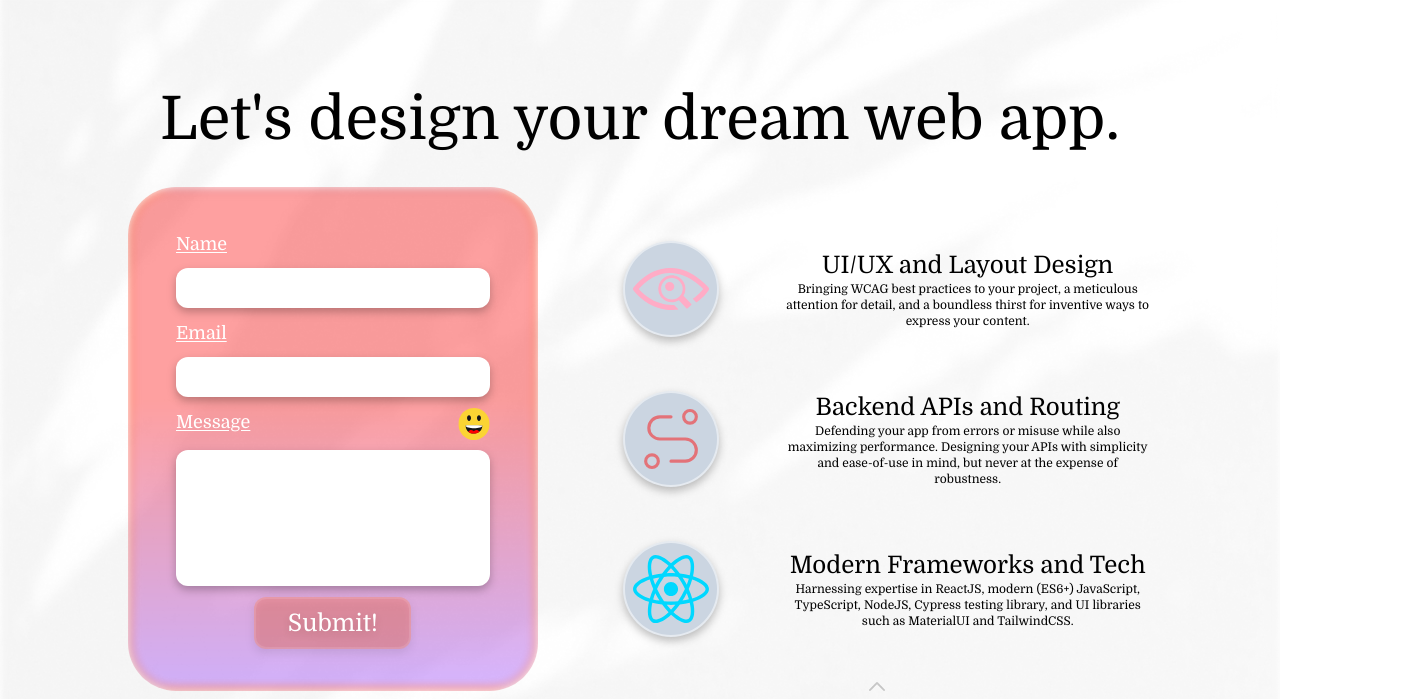
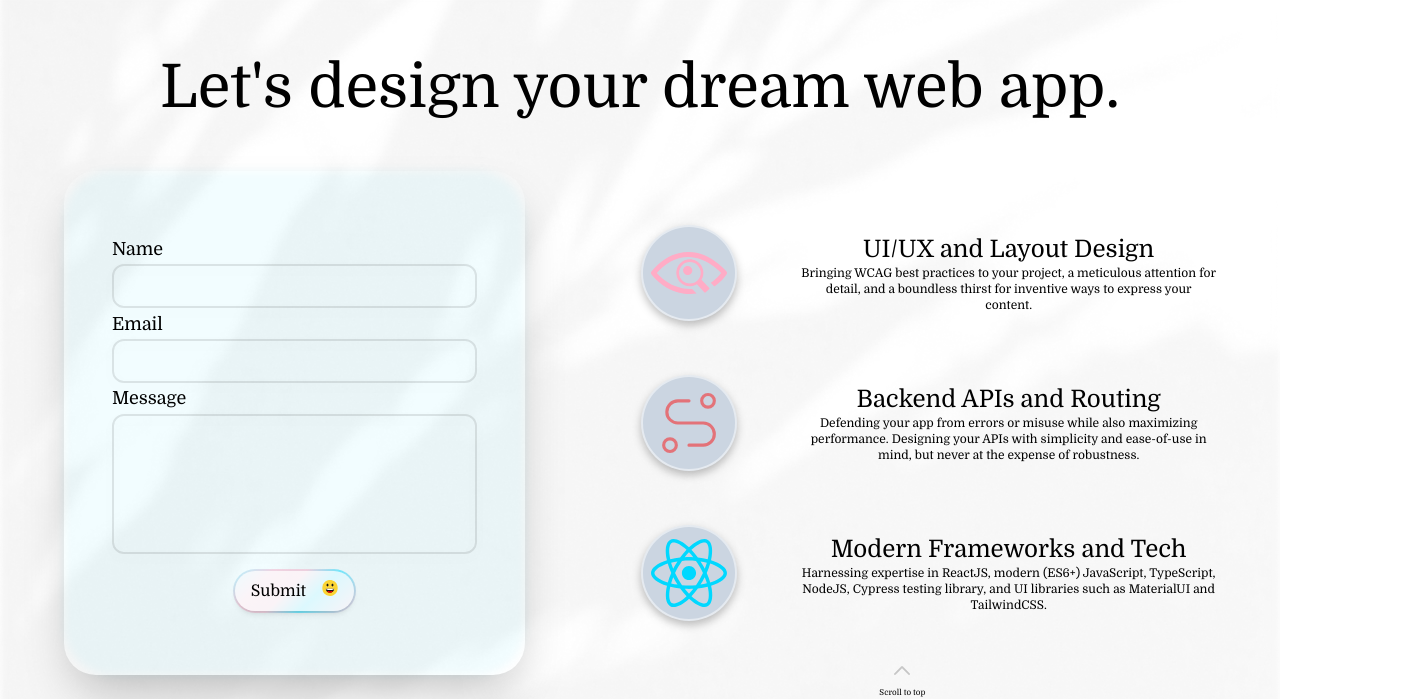
Before and after one commit to julianlk522/portfo, a Next.js app: page / in a window 1280 px wide. Shown: the part 1607-2306 px from the top of the page, 1408 px wide, since content can reach past the window. Built offline with nearby package versions, Linux system fonts and the light colour scheme.

Commit message:
overhaul Contact form color scheme, add gradient backdrop to submitButton, move form emoji to submitButton, adjustments to Index spacing, add Index continueButton bounding wrapper and adjust button styles

```diff
--- a/components/Contact.tsx
+++ b/components/Contact.tsx
@@ -18,7 +18,7 @@ export default function Contact({ darkMode }) {
 	const scrollPromptControls = useAnimationControls()
 	const { scrollYProgress } = useScroll()
 	const isInView = useInView(scrollUpRef, { amount: 'all' })
-	const opacityTransform = useTransform(scrollYProgress, [0.75, 1], [0, 1])
+	const opacityTransform = useTransform(scrollYProgress, [0.8, 1], [0, 1])
 
 	const scrollPromptVariants = {
 		initial: {
@@ -62,11 +62,14 @@ export default function Contact({ darkMode }) {
 			className={`${
 				darkMode ? 'bg-slate-800' : 'bg-mainBgFaded'
 			} bg-cover h-full py-16 px-32 flex flex-col justify-between text-center relative`}
-			style={!darkMode && { opacity: opacityTransform }}
+			style={{
+				padding: 'clamp(4rem, 4vw, 4vh) clamp(2rem, 8vw, 8vh)',
+				opacity: !darkMode && opacityTransform,
+			}}
 		>
 			<h2
 				id='contactTitle'
-				className={`${darkMode && 'text-white'} text-6xl pt-8`}
+				className={`${darkMode && 'text-white'} text-6xl`}
 			>
 				Let's design your dream web app.
 			</h2>
@@ -75,52 +78,57 @@ export default function Contact({ darkMode }) {
 				className='flex justify-between w-full h-[75%]'
 			>
 				<form
-					className='relative w-[40%] h-full flex flex-col justify-evenly items-center overflow-hidden after:absolute after:top-0 after:left-0 after:w-full after:h-full after:bg-sunset rounded-[3rem] py-8 px-12 after:border-4 after:border-[#FF5B23] after:rounded-[3rem] after:border-opacity-50 after:blur-sm shadow-thicc text-white'
+					className={`relative w-[40%] h-full flex flex-col justify-between items-center z-[1] after:absolute after:top-0 after:left-0 after:w-full after:h-full after:bg-[#00d8ff] after:bg-opacity-5 rounded-[2rem] py-16 px-12 after:rounded-[3rem] after:blur-sm after:z-[-1] shadow-2xl ${
+						darkMode ? 'text-white' : ''
+					}`}
 					//	todo: update with email logic
 					onSubmit={(e) => {
 						e.preventDefault()
 						console.log('thanks for submitting!')
 					}}
 				>
-					<h4 className='self-start z-[1] text-lg underline underline-offset-2'>
-						Name
-					</h4>
+					<h4 className='self-start text-lg'>Name</h4>
 					<input
 						type='text'
 						id='nameInput'
-						className='w-full z-[1] rounded-xl py-2 px-4 drop-shadow-mediumDark focus:outline-none'
+						className={`w-full rounded-xl py-2 px-4 drop-shadow-mediumDark focus:outline-none bg-transparent border-2 border-opacity-10 focus:border-opacity-40 ${
+							darkMode ? 'border-white' : 'border-black'
+						}`}
 					/>
-					<h4 className='self-start z-[1] text-lg underline underline-offset-2'>
-						Email
-					</h4>
+					<h4 className='self-start text-lg'>Email</h4>
 					<input
 						type='email'
 						id='emailInput'
-						className='w-full z-[1] rounded-xl py-2 px-4 drop-shadow-mediumDark focus:outline-none'
+						className={`w-full rounded-xl py-2 px-4 drop-shadow-mediumDark focus:outline-none bg-transparent border-2 border-opacity-10 focus:border-opacity-40 ${
+							darkMode ? 'border-white' : 'border-black'
+						}`}
 					/>
-					<div className='flex justify-between items-center w-full'>
-						<h4 className='self-start z-[1] text-lg underline underline-offset-2'>
-							Message
-						</h4>
-						<Image
-							src={laugh}
-							className='z-[1]'
-							width={32}
-							height={32}
-						/>
-					</div>
+					<h4 className='self-start text-lg'>Message</h4>
+
 					<textarea
 						name='messageContent'
 						id='messageInput'
-						className='w-full resize-none z-[1] rounded-xl py-2 px-4 drop-shadow-mediumDark focus:outline-none'
+						className={`w-full resize-none rounded-xl py-2 px-4 drop-shadow-mediumDark focus:outline-none bg-transparent border-2 border-opacity-10 focus:border-opacity-40 ${
+							darkMode ? 'border-white' : 'border-black'
+						}`}
 						rows={5}
 					></textarea>
 					<motion.button
-						className='w-1/2 text-2xl z-[1] py-2 px-4 text-white bg-[#FF5B23] bg-opacity-30 rounded-xl drop-shadow-mediumDark border-2 border-[rgba(255,255,255,0.1)]'
-						whileHover={{ scale: 1.1 }}
+						id='submitButton'
+						className={`relative flex mt-4 px-4 py-2 rounded-[2rem] after:absolute after:top-[-2px] after:left-[-2px] after:right-[-2px] after:bottom-[-2px] after:rounded-[2rem] after:bg-contactFormBackdrop after:z-[-1] hover:bg-contactFormBackdrop hover:bg-no-repeat overflow-visible hover:text-white ${
+							darkMode
+								? 'bg-slate-800'
+								: 'shadow-md bg-[rgba(255,255,255,0.75)]'
+						}`}
+						whileHover={{
+							scale: 1.1,
+						}}
 						whileTap={{ scale: 0.9 }}
 					>
-						Submit!
+						Submit
+						<div className='ml-4'>
+							<Image src={laugh} width={16} height={16} />
+						</div>
 					</motion.button>
 				</form>
 
@@ -134,12 +142,12 @@ export default function Contact({ darkMode }) {
 						<motion.div
 							className={`${
 								darkMode
-									? 'border-4 border-[rgba(255,255,255,0.1)] shadow-thicc'
+									? 'border-4 border-[rgba(255,255,255,0.1)] shadow-thick'
 									: 'bg-slate-300 border-2  border-[rgba(255,255,255,0.5)] drop-shadow-mediumDark'
 							} flex justify-center items-center mx-16 w-24 h-24 rounded-full`}
 							style={{ padding: 'max(0.5rem, 0.5vw)' }}
 							whileHover={{
-								y: [null, -4, 4],
+								y: [null, -8, 8],
 								transition: {
 									duration: 1,
 									repeat: Infinity,
@@ -172,11 +180,11 @@ export default function Contact({ darkMode }) {
 						<motion.div
 							className={`${
 								darkMode
-									? 'border-4 border-[rgba(255,255,255,0.1)] shadow-thicc'
+									? 'border-4 border-[rgba(255,255,255,0.1)] shadow-thick'
 									: 'bg-slate-300 border-2 border-[rgba(255,255,255,0.5)] drop-shadow-mediumDark'
 							} flex justify-center items-center mx-16 w-24 h-24 rounded-full`}
 							whileHover={{
-								y: [null, -4, 4],
+								y: [null, -8, 8],
 								transition: {
 									duration: 1,
 									repeat: Infinity,
@@ -210,12 +218,12 @@ export default function Contact({ darkMode }) {
 						<motion.div
 							className={`${
 								darkMode
-									? 'border-4 border-[rgba(255,255,255,0.1)] shadow-thicc'
+									? 'border-4 border-[rgba(255,255,255,0.1)] shadow-thick'
 									: 'bg-slate-300 border-2 border-[rgba(255,255,255,0.5)] drop-shadow-mediumDark'
 							} flex justify-center items-center mx-16 w-24 h-24 rounded-full`}
 							style={{ padding: 'max(0.5rem, 0.5vw)' }}
 							whileHover={{
-								y: [null, -4, 4],
+								y: [null, -8, 8],
 								transition: {
 									duration: 1,
 									repeat: Infinity,
--- a/pages/index.tsx
+++ b/pages/index.tsx
@@ -8,7 +8,7 @@ import cloud from '../public/Cloud.svg'
 
 export default function Home({ darkMode }) {
 	const welcomeContainerRef = useRef(null)
-	const continueRef = useRef(null)
+	const workSectionRef = useRef(null)
 	const hueRotateRef = useRef(null)
 	const innerCircleRef = useRef(null)
 	const middleCircleRef = useRef(null)
@@ -65,9 +65,9 @@ export default function Home({ darkMode }) {
 					darkMode
 						? 'bg-slate-800 text-white'
 						: 'bg-mainBgFaded text-stone-500'
-				} bg-cover h-full flex flex-col items-center relative z-[1]`}
+				} bg-cover h-full flex flex-col justify-between items-center relative z-[1] overflow-x-hidden overflow-y-auto`}
 				style={{
-					padding: 'clamp(8rem, 8vw, 8vh) clamp(2rem, 6vw, 6vh)',
+					padding: 'clamp(8rem, 8vw, 8vh) clamp(2rem, 8vw, 8vh)',
 					opacity: darkMode ? '1' : opacityTransform,
 				}}
 				onMouseMove={(e: React.MouseEvent) => {
@@ -84,7 +84,7 @@ export default function Home({ darkMode }) {
 					ref={hueRotateRef}
 					className={`${
 						darkMode ? 'opacity-5' : 'opacity-10'
-					} absolute bottom-[-5%] right-[-10%] h-3/4 w-3/4`}
+					} absolute bottom-0 right-[-10%] h-3/4 w-3/4`}
 				>
 					<Image
 						src={cloud}
@@ -96,7 +96,7 @@ export default function Home({ darkMode }) {
 				<motion.div
 					id='welcomeTitleContainer'
 					className='flex justify-center items-center'
-					style={{ marginBottom: 'clamp(2rem, 12vw, 12vh)' }}
+					style={{ marginBottom: 'clamp(1rem, 3vw, 4vh)' }}
 					variants={childVariants}
 				>
 					<motion.h1
@@ -140,16 +140,9 @@ export default function Home({ darkMode }) {
 					</motion.div>
 				</motion.div>
 
-				<div
-					id='welcomeContentContainer'
-					className='h-full flex justify-between'
-				>
-					<div
-						id='welcomeTextContent'
-						className='flex flex-col h-full w-full justify-evenly max-h-[50vw]'
-					>
 				<motion.div
-							className='flex justify-between items-center'
+					id='toTheFrontierContainer'
+					className='flex justify-center items-center'
 					style={{ fontSize: 'clamp(2rem, 10vw, 10vh)' }}
 					variants={childVariants}
 				>
@@ -161,40 +154,46 @@ export default function Home({ darkMode }) {
 						to the
 					</span>
 					<h2
-								className='relative bg-tomatoToLightPink text-transparent bg-clip-text after:absolute after:top-[-125%] md:after:top-[50%] after:left-[-200%] after:border-[6px] after:w-48 after:h-48 md:after:w-96 md:after:h-96 after:rounded-full md:after:border-[12px] after:border-opacity-5 after:border-[#00d8ff] drop-shadow-lg'
+						className='relative bg-tomatoToLightPink text-transparent bg-clip-text after:absolute after:top-[-125%] sm:after:top-[50%] after:left-[-200%] after:border-[6px] after:w-48 after:h-48 sm:after:w-96 sm:after:h-96 after:rounded-full sm:after:border-[12px] after:border-opacity-5 after:border-[#00d8ff] drop-shadow-lg'
 						style={{
-									marginLeft: 'min(25%, 2rem)',
+							marginLeft: 'max(4%, 0.75rem)',
 						}}
 					>
 						frontier
 					</h2>
 				</motion.div>
-						<div
-							className='flex justify-between items-center mt-8 md:mt-12'
+				<motion.h3
+					className={`text-center ${darkMode ? 'text-white' : ''}`}
 					style={{
 						fontSize: 'clamp(1.25rem, 4vw, 4vh)',
+						margin: 'clamp(1rem, 3vw, 4vh) 0',
 					}}
-						>
-							<motion.h3
-								className={`${
-									darkMode && 'text-white'
-								} text-center`}
 					variants={childVariants}
 				>
 					of web development.
 				</motion.h3>
+
+				<div
+					id='continueButtonContainer'
+					className='w-full max-w-3xl flex justify-center md:justify-end'
+				>
 					<motion.button
 						id='continueButton'
-								className={`relative px-4 hidden md:block rounded-[2rem] bg-tomatoToLightPink before:absolute before:top-[4px] before:left-[4px] before:right-[4px] before:bottom-[4px] before:bg-[rgba(255,255,255,0.9)] before:z-[-1] before:rounded-[3rem] hover:before:bg-transparent hover:text-white ${
+						className={`relative px-4 rounded-[2rem] before:absolute before:top-[-2px] before:left-[-2px] before:right-[-2px] before:bottom-[-2px] before:rounded-[2rem] before:bg-tomatoToLightPink before:z-[-1] hover:bg-tomatoToLightPink hover:bg-no-repeat self-end ${
 							darkMode
-										? 'border-slate-100 shadow-2xl text-white'
-										: 'drop-shadow-mediumDark'
+								? 'shadow-2xl bg-slate-800'
+								: 'hover:text-white bg-[rgba(255,255,255,0.9)]'
 						}`}
-								style={{ marginLeft: 'min(25%, 2rem)' }}
-								whileHover={{ scale: 1.1 }}
+						style={{
+							fontSize: 'clamp(1.25rem, 4vw, 4vh)',
+							width: 'min(100%, 250px)',
+						}}
+						whileHover={{
+							scale: 1.1,
+						}}
 						whileTap={{ scale: 0.9 }}
 						onClick={() =>
-									continueRef.current.scrollIntoView({
+							workSectionRef.current.scrollIntoView({
 								behavior: 'smooth',
 							})
 						}
@@ -203,10 +202,8 @@ export default function Home({ darkMode }) {
 						Continue
 					</motion.button>
 				</div>
-					</div>
-				</div>
 			</motion.section>
-			<div ref={continueRef}></div>
+			<div ref={workSectionRef}></div>
 			<Work darkMode={darkMode} />
 			<Contact darkMode={darkMode} />
 		</>
--- a/tailwind.config.js
+++ b/tailwind.config.js
@@ -20,6 +20,8 @@ module.exports = {
 					'linear-gradient(135deg, rgba(255,91,35,0) 0%, rgba(255,0,0,0.0984768907563025) 20%, rgba(255,91,35,0.14889705882352944) 45%, rgba(255,0,0,0.1) 70%, rgba(255,91,35,0) 100%)',
 				workStackTextLg:
 					'linear-gradient(135deg, rgba(255,91,35,0) 35%, rgba(255,91,35,0.1) 60%, rgba(255,0,0,0.15) 85%, rgba(255,91,35,0.1) 95%, rgba(255,91,35,0) 100%)',
+				contactFormBackdrop:
+					'linear-gradient(315deg, rgba(255,172,198,0.5) 0%, rgba(0,216,255,0.5) 35%, rgba(255,172,198,0.5) 55%, rgba(255,172,198,0.5) 75%, rgba(0,216,255,0.25) 100%)',
 			},
 			borderColor: {
 				softLightPink: 'rgba(255, 172, 198, 0.5)',
```
Lines whose indentation alone changed are shown as unchanged.
